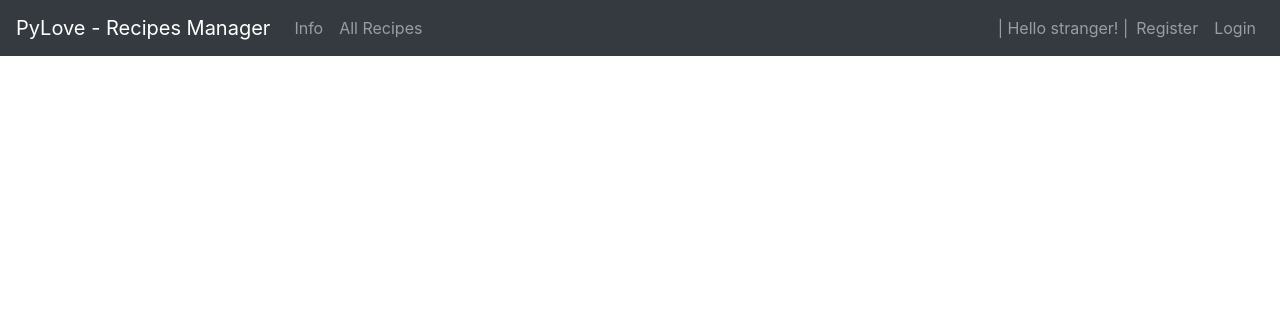
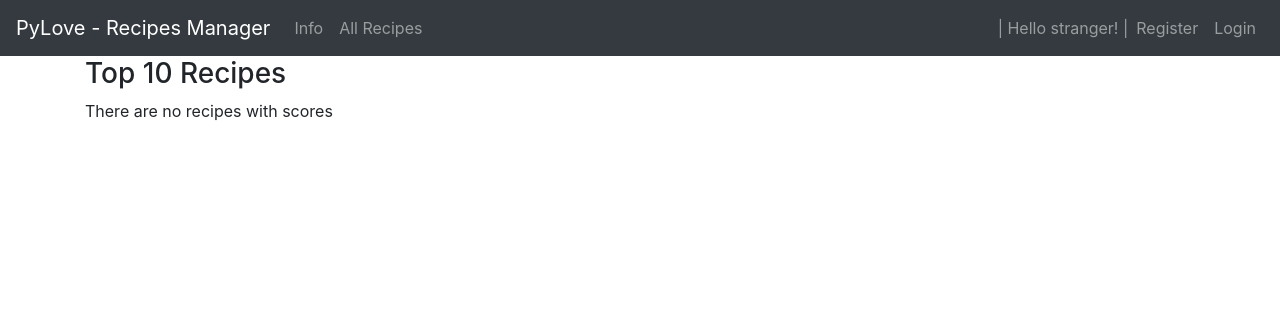
Before and after one commit to pyloveorg/recipes_manager, a Flask app: page / in a window 1280 px wide. Shown: the top 316 px of the page. Run offline with Flask 2, Linux system fonts and the light colour scheme; data that the repository does not hold is empty; some libraries are stand-ins or nearby versions.

Commit message:
added top recipes to index page

```diff
--- a/templates/index.html
+++ b/templates/index.html
@@ -3,6 +3,20 @@
 {% block content %}
   <div class="row">
     <div class="col-12">
+      <h3>Top 10 Recipes</h3>
+      {% if top_recipes %}
+        <ol>
+        {% for recipe in top_recipes %}
+        <li>
+          <a href="{{ url_for('show_recipe', recipe_id=recipe.id) }}">{{ recipe.title }}</a> {{ recipe.average_score }}
+        </li>
+        {% endfor %}
+        </ol>
+      {% else: %}
+        <p>There are no recipes with scores</p>
+      {% endif %}
+
+
     </div>
   </div>
 {% endblock %}
--- a/views.py
+++ b/views.py
@@ -4,13 +4,18 @@ from flask import request, redirect, flash, url_for, render_template
 from main import app, db
 from main import bcrypt
 from main import lm
-from models import User
+from models import User, Recipe
 from flask_login import current_user, login_user, logout_user, login_required
 from forms import RegistrationForm, LoginForm
 
 @app.route('/', methods=['GET'])
 def index():
-    return render_template('index.html')
+    top_recipes = Recipe.query\
+        .filter(Recipe.is_public==True, Recipe.average_score!=None)\
+        .order_by(Recipe.average_score.desc())\
+        .limit(10)\
+        .all()
+    return render_template('index.html', top_recipes=top_recipes)
 
 @app.route('/info', methods=['GET', 'POST'])
 def info():
```
